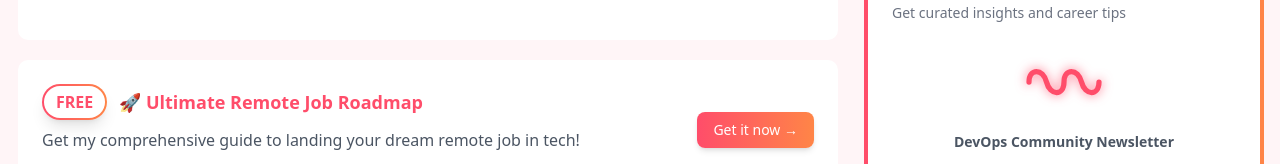
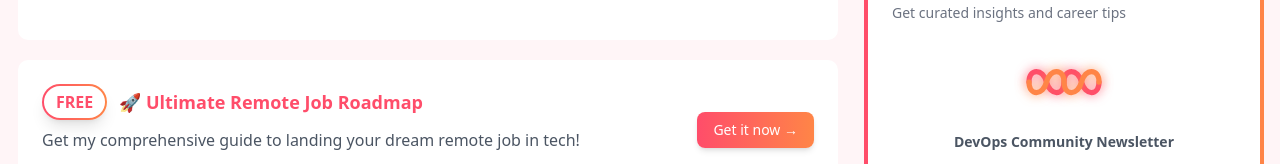
Before and after one commit to rohitg00/devopscommunity-website, a React (Vite) app: page / in a window 1280 px wide. Shown: the part 250-414 px from the top of the page. Built offline with nearby package versions, Linux system fonts and the light colour scheme; no server answers.

Commit message:
newsletter changes

```diff
--- a/src/components/SubstackBanner.tsx
+++ b/src/components/SubstackBanner.tsx
@@ -27,10 +27,10 @@ export function SubstackBanner() {
                     className="infinity-path infinity-path-1"
                     d="M30,20 C30,12 38,12 40,20 C42,28 50,28 50,20 C50,12 58,12 60,20 C62,28 70,28 70,20"
                   />
-                  {/* <path
+                  <path
                     className="infinity-path infinity-path-2"
                     d="M30,20 C30,28 38,28 40,20 C42,12 50,12 50,20 C50,28 58,28 60,20 C62,12 70,12 70,20"
-                  /> */}
+                  />
                 </svg>
               </div>
               <div className="text-center text-sm text-gray-600 mt-3">
```
